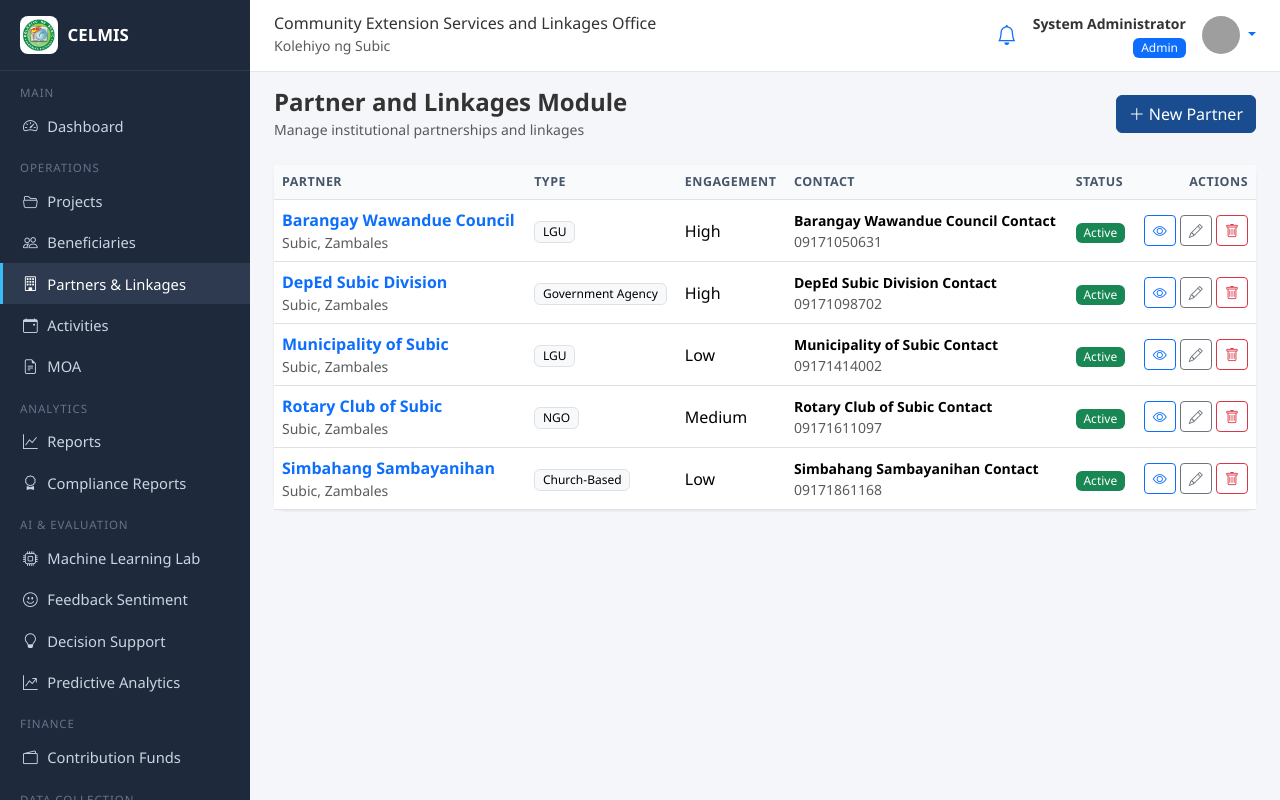
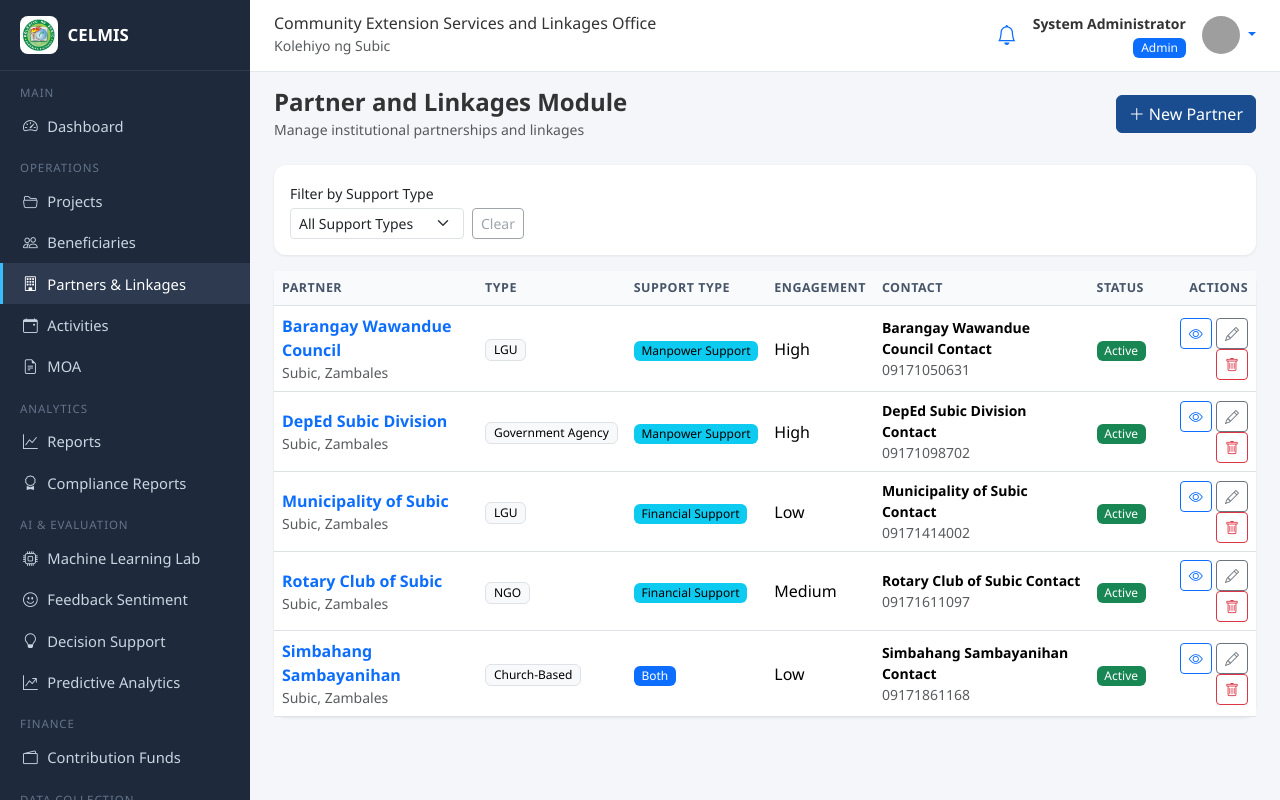
Before and after one commit to armagedon32/Community_Extension, a Flask app: page /partners in a window 1280 px wide. Run offline with Flask 3, Linux system fonts and the light colour scheme; a user stored in the database is signed in; data comes from the database, SQL or seed files in the repository; data that the repository does not hold is empty; grey boxes are pictures that could not be loaded.

Commit message:
Add support type filter to partners module

```diff
--- a/app/models.py
+++ b/app/models.py
@@ -18,6 +18,8 @@ PROJECT_STATUSES = ["Proposed", "Ongoing", "Completed"]
 PROJECT_CATEGORIES = ["Community Outreach", "Livelihood", "Health", "Education", "Environment", "Governance", "Technology", "Research", "Other"]
 
 PARTNER_TYPES = ["LGU", "NGO", "Academic Institution", "Government Agency", "Private Sector", "Community Organization", "Church-Based", "Other"]
+
+SUPPORT_TYPES = ["Financial Support", "Manpower Support", "Both"]
 
 BENEFICIARY_SEGMENTS = ["Youth", "Senior Citizens", "Farmers", "Women-led Households", "Indigenous Peoples", "PWD", "General Community", "Students"]
 
@@ -151,6 +153,7 @@ class Partner(db.Model):
     id = db.Column(db.Integer, primary_key=True)
     name = db.Column(db.String(255), nullable=False)
     partner_type = db.Column(db.String(50), nullable=False, default="LGU")
+    support_type = db.Column(db.String(30), nullable=True)
     status = db.Column(db.String(20), nullable=False, default="Active")
     engagement_level = db.Column(db.String(20), nullable=True)
     contact_person = db.Column(db.String(150), nullable=True)
--- a/app/routes/partners.py
+++ b/app/routes/partners.py
@@ -2,7 +2,7 @@ from flask import Blueprint, flash, redirect, render_template, request, url_for
 from flask_login import login_required
 
 from app import db
-from app.models import MOA, Partner, PARTNER_TYPES
+from app.models import MOA, Partner, PARTNER_TYPES, SUPPORT_TYPES
 
 partners_bp = Blueprint("partners", __name__)
 
@@ -10,8 +10,18 @@ partners_bp = Blueprint("partners", __name__)
 @partners_bp.route("/partners")
 @login_required
 def list_partners():
-    partners = Partner.query.order_by(Partner.name).all()
-    return render_template("partners/list.html", partners=partners, PARTNER_TYPES=PARTNER_TYPES)
+    support_filter = request.args.get("support_type", "").strip()
+    query = Partner.query
+    if support_filter:
+        query = query.filter(Partner.support_type == support_filter)
+    partners = query.order_by(Partner.name).all()
+    return render_template(
+        "partners/list.html",
+        partners=partners,
+        PARTNER_TYPES=PARTNER_TYPES,
+        SUPPORT_TYPES=SUPPORT_TYPES,
+        support_filter=support_filter,
+    )
 
 
 @partners_bp.route("/partners/new", methods=["GET", "POST"])
@@ -25,6 +35,7 @@ def create_partner():
         partner = Partner(
             name=name,
             partner_type=request.form.get("partner_type", "LGU"),
+            support_type=request.form.get("support_type", "") or None,
             status=request.form.get("status", "Active"),
             engagement_level=request.form.get("engagement_level", ""),
             contact_person=request.form.get("contact_person", ""),
@@ -39,7 +50,7 @@ def create_partner():
         flash("Partner added successfully.", "success")
         return redirect(url_for("partners.view_partner", partner_id=partner.id))
 
-    return render_template("partners/form.html", partner=None, PARTNER_TYPES=PARTNER_TYPES)
+    return render_template("partners/form.html", partner=None, PARTNER_TYPES=PARTNER_TYPES, SUPPORT_TYPES=SUPPORT_TYPES)
 
 
 @partners_bp.route("/partners/<int:partner_id>")
@@ -57,6 +68,7 @@ def edit_partner(partner_id):
     if request.method == "POST":
         partner.name = request.form.get("name", partner.name).strip()
         partner.partner_type = request.form.get("partner_type", partner.partner_type)
+        partner.support_type = request.form.get("support_type", "") or None
         partner.status = request.form.get("status", partner.status)
         partner.engagement_level = request.form.get("engagement_level", "")
         partner.contact_person = request.form.get("contact_person", "")
@@ -69,7 +81,7 @@ def edit_partner(partner_id):
         flash("Partner updated successfully.", "success")
         return redirect(url_for("partners.view_partner", partner_id=partner.id))
 
-    return render_template("partners/form.html", partner=partner, PARTNER_TYPES=PARTNER_TYPES)
+    return render_template("partners/form.html", partner=partner, PARTNER_TYPES=PARTNER_TYPES, SUPPORT_TYPES=SUPPORT_TYPES)
 
 
 @partners_bp.route("/partners/<int:partner_id>/delete", methods=["POST"])
--- a/app/templates/partners/list.html
+++ b/app/templates/partners/list.html
@@ -10,6 +10,23 @@
     <a href="{{ url_for('partners.create_partner') }}" class="btn btn-primary"><i class="bi bi-plus-lg"></i> New Partner</a>
 </div>
 
+<div class="card mb-3 p-3">
+    <form method="GET" action="{{ url_for('partners.list_partners') }}" class="row g-2 align-items-end">
+        <div class="col-auto">
+            <label class="form-label small mb-1">Filter by Support Type</label>
+            <select name="support_type" class="form-select form-select-sm" onchange="this.form.submit()">
+                <option value="">All Support Types</option>
+                {% for s in SUPPORT_TYPES %}
+                <option value="{{ s }}" {% if support_filter == s %}selected{% endif %}>{{ s }}</option>
+                {% endfor %}
+            </select>
+        </div>
+        <div class="col-auto">
+            <a href="{{ url_for('partners.list_partners') }}" class="btn btn-outline-secondary btn-sm {% if not support_filter %}disabled{% endif %}">Clear</a>
+        </div>
+    </form>
+</div>
+
 <div class="card">
     <div class="card-body p-0">
         <div class="table-responsive">
@@ -18,6 +35,7 @@
                     <tr>
                         <th>Partner</th>
                         <th>Type</th>
+                        <th>Support Type</th>
                         <th>Engagement</th>
                         <th>Contact</th>
                         <th>Status</th>
@@ -32,6 +50,11 @@
                             <div class="small text-muted">{{ p.address or '—' }}</div>
                         </td>
                         <td><span class="badge text-bg-light border">{{ p.partner_type }}</span></td>
+                        <td>
+                            {% if p.support_type == 'Both' %}<span class="badge text-bg-primary">Both</span>
+                            {% elif p.support_type %}<span class="badge text-bg-info">{{ p.support_type }}</span>
+                            {% else %}<span class="text-muted">—</span>{% endif %}
+                        </td>
                         <td>{{ p.engagement_level or '—' }}</td>
                         <td>
                             <div class="small fw-semibold">{{ p.contact_person or '—' }}</div>
@@ -62,7 +85,7 @@
                         </div>
                     </div>
                     {% else %}
-                    <tr><td colspan="6" class="text-center text-muted py-4">No partners yet.</td></tr>
+                    <tr><td colspan="7" class="text-center text-muted py-4">No partners yet.</td></tr>
                     {% endfor %}
                 </tbody>
             </table>
--- a/app/templates/partners/view.html
+++ b/app/templates/partners/view.html
@@ -12,6 +12,7 @@
                 <div class="display-5 text-primary"><i class="bi bi-building"></i></div>
                 <h5 class="fw-bold mt-2 mb-0">{{ partner.name }}</h5>
                 <span class="badge text-bg-light border">{{ partner.partner_type }}</span>
+                {% if partner.support_type %}<span class="badge text-bg-info">{{ partner.support_type }}</span>{% endif %}
                 {% if partner.status == 'Active' %}<span class="badge text-bg-success">Active</span>
                 {% else %}<span class="badge text-bg-secondary">{{ partner.status }}</span>{% endif %}
             </div>
--- a/seed.py
+++ b/seed.py
@@ -39,11 +39,11 @@ USERS = [
 ]
 
 PARTNERS = [
-    ("Municipality of Subic", "LGU", "Active"),
-    ("Barangay Wawandue Council", "LGU", "Active"),
-    ("Simbahang Sambayanihan", "Church-Based", "Active"),
-    ("DepEd Subic Division", "Government Agency", "Active"),
-    ("Rotary Club of Subic", "NGO", "Active"),
+    ("Municipality of Subic", "LGU", "Active", "Financial Support"),
+    ("Barangay Wawandue Council", "LGU", "Active", "Manpower Support"),
+    ("Simbahang Sambayanihan", "Church-Based", "Active", "Both"),
+    ("DepEd Subic Division", "Government Agency", "Active", "Manpower Support"),
+    ("Rotary Club of Subic", "NGO", "Active", "Financial Support"),
 ]
 
 PROJECTS = [
@@ -140,10 +140,11 @@ def run_seed(reset=True, app=None):
         db.session.commit()
 
         partners = []
-        for pname, ptype, st in PARTNERS:
+        for pname, ptype, st, support in PARTNERS:
             p = Partner(
                 name=pname,
                 partner_type=ptype,
+                support_type=support,
                 status=st,
                 engagement_level=random.choice(["Low", "Medium", "High"]),
                 contact_person=f"{pname} Contact",
```
Also changed, not shown: app/templates/partners/form.html (+13 -2 lines).
